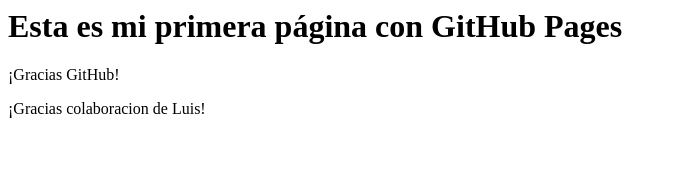
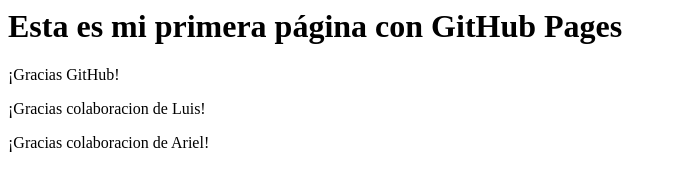
Before and after one commit to Amanquegual/PrimerRepo, a plain HTML site: page index.html in a window 1280 px wide. Shown: the whole page, without its empty margins (0-677 px from the left). Drawn offline with Linux system fonts and the light colour scheme.

Commit message:
Colaboracion 2

```diff
--- a/index.html
+++ b/index.html
@@ -2,4 +2,6 @@
 <h1> Esta es mi primera página con GitHub Pages </h1>
 <p>¡Gracias GitHub!</p>
 <p>¡Gracias colaboracion de Luis!</p>
+<p>¡Gracias colaboracion de Ariel!</p>
+
 </html>
```
